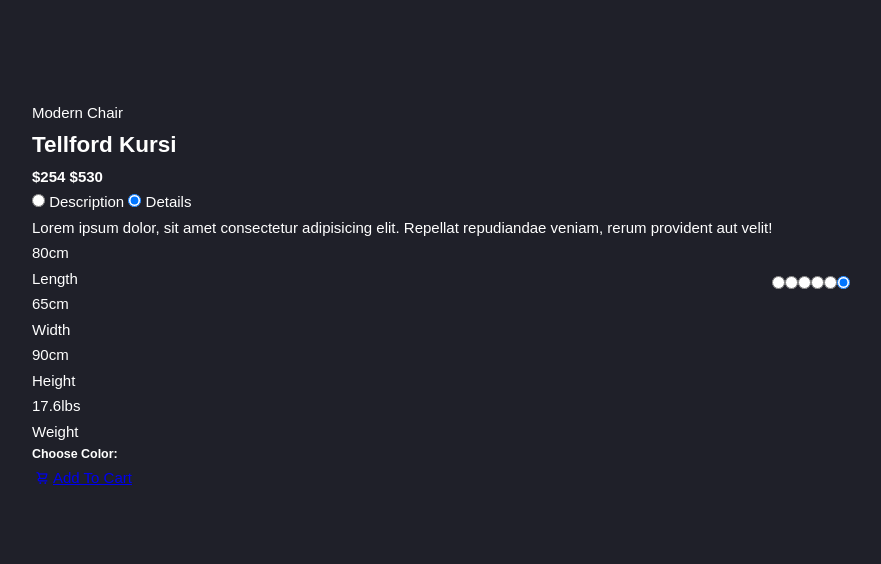
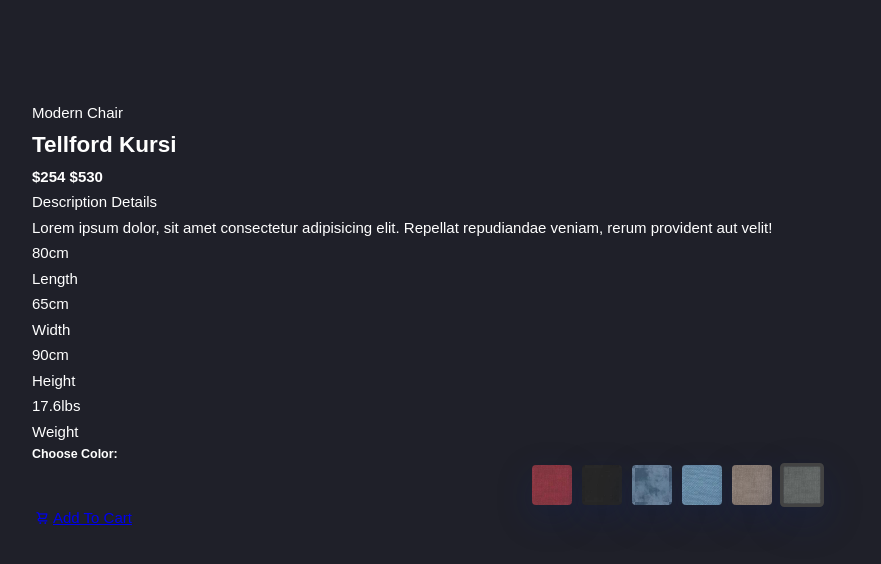
Before and after one commit to anurag1352/Development-Projects, a plain HTML site: page Modern-Chair/index.html in a window 1280 px wide. Shown: the whole page, without its empty margins (178-1059 px from the left). Drawn offline with nearby package versions, Linux system fonts and the light colour scheme; a web font is replaced by a local one.

Commit message:
chair-css

```diff
--- a/Modern-Chair/style.css
+++ b/Modern-Chair/style.css
@@ -52,3 +52,58 @@ p{
     width: 100%;
     display: block;
 }
+
+[type="radio"]:checked,
+[type="radio"]:not(:checked) {
+  visibility: hidden;
+  position: absolute;
+}
+
+.color-btn:checked + label,
+.color-btn:not(:checked) + label {
+    position: relative;
+    height: 40px;
+    transition: all 200ms linear;
+    border-radius: 4px;
+    width: 40px;
+    overflow: hidden;
+    border: none;
+    cursor: pointer;
+    color: #ffeba7;
+    margin-right: 10px;
+    box-shadow: 0 12px 35px 0px rgba(16, 39, 112, 0.25);
+    z-index: 10;
+    background-position: center;
+    background-size: cover;
+    border: 3px solid transparent;
+}
+
+.color-btn:checked + label {
+    border-color: #434343;
+    transform: scale(1.1);
+}
+
+label.color-1{
+    margin-left: 500px;
+    background-image: url(/Modern-Chair/images/color1.jpg);
+}
+
+label.color-2{
+    background-image: url(/Modern-Chair/images/color2.jpg);
+}
+
+label.color-3{
+    background-image: url(/Modern-Chair/images/color3.jpg);
+}
+
+label.color-4{
+    background-image: url(/Modern-Chair/images/color4.jpg);
+}
+
+label.color-5{
+    background-image: url(/Modern-Chair/images/color5.jpg);
+}
+
+label.color-6{
+    background-image: url(/Modern-Chair/images/color6.jpg);
+}
```
